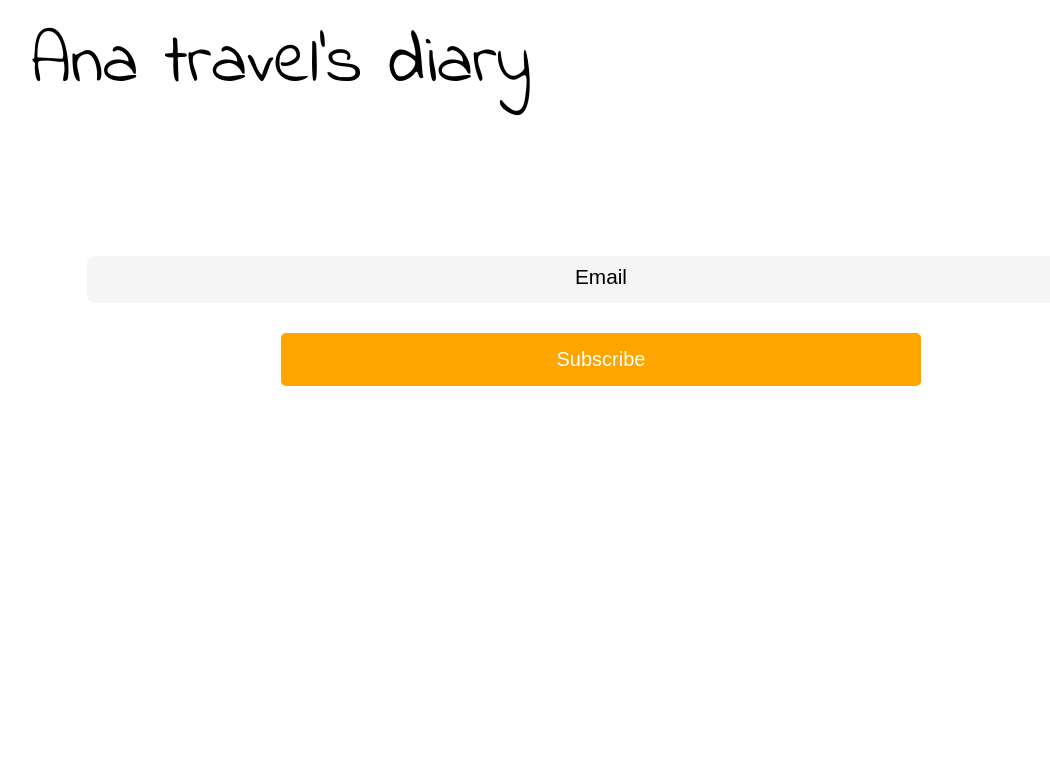
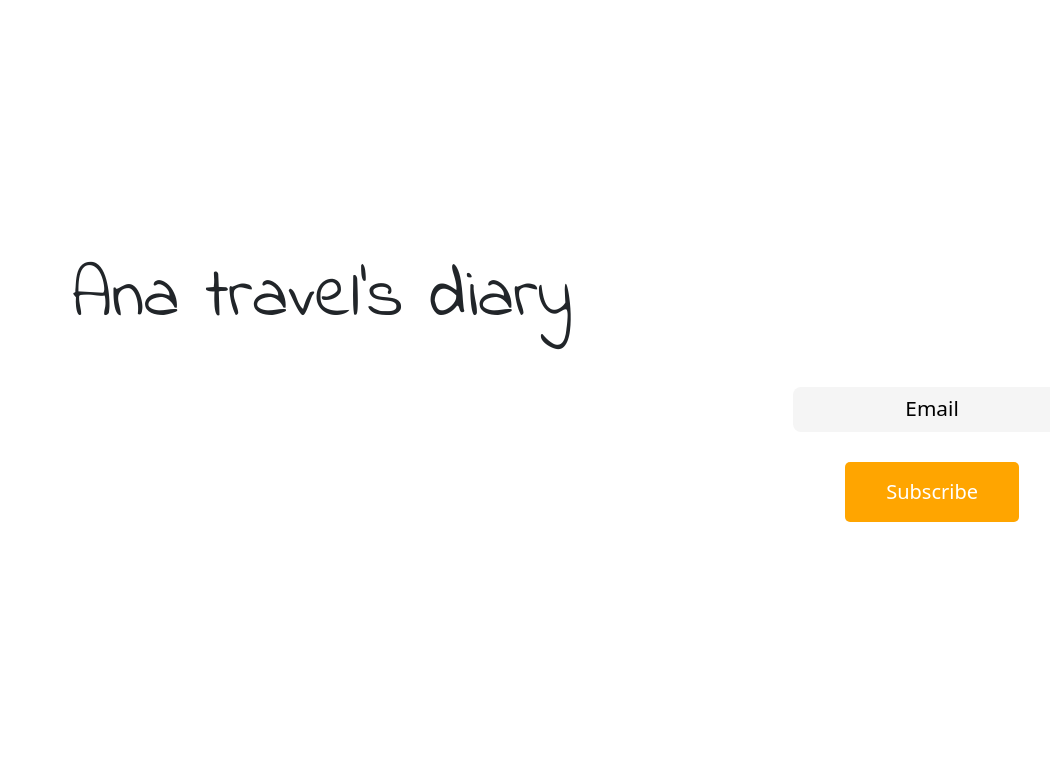
Before and after one commit to saulotp/landingpage, a plain HTML site: page index.html in a window 1280 px wide. Shown: the whole page, without its empty margins (39-1089 px from the left). Drawn offline with nearby package versions, Linux system fonts and the light colour scheme.

Commit message:
Update index.html

```diff
--- a/index.html
+++ b/index.html
@@ -2,7 +2,12 @@
 <html lang="en">
   <head>
     <!--Bootstrap-->
-
+    <link
+      href="https://cdn.jsdelivr.net/npm/bootstrap@5.0.0-beta3/dist/css/bootstrap.min.css"
+      rel="stylesheet"
+      integrity="sha384-eOJMYsd53ii+scO/bJGFsiCZc+5NDVN2yr8+0RDqr0Ql0h+rP48ckxlpbzKgwra6"
+      crossorigin="anonymous"
+    />
     <!--CSS-->
     <link rel="stylesheet" href="style.css" />
 
@@ -21,12 +26,18 @@
 
   <!--Body-->
   <body>
-    <div class="container">
-      <div class="left-window">Ana travel's diary</div>
-      <div class="right-window">
-        <input type="text" placeholder="Email" />
-        <button class="btn">Subscribe</button>
+    <header>
+      <div class="bg-img">
+        <div class="container">
+          <div class="row">
+            <div class="col-md-4 left-window">Ana travel's diary</div>
+            <div class="col-md-4 right-window">
+              <input type="text" placeholder="Email" />
+              <button class="btn">Subscribe</button>
+            </div>
+          </div>
+        </div>
       </div>
-    </div>
+    </header>
   </body>
 </html>
```
